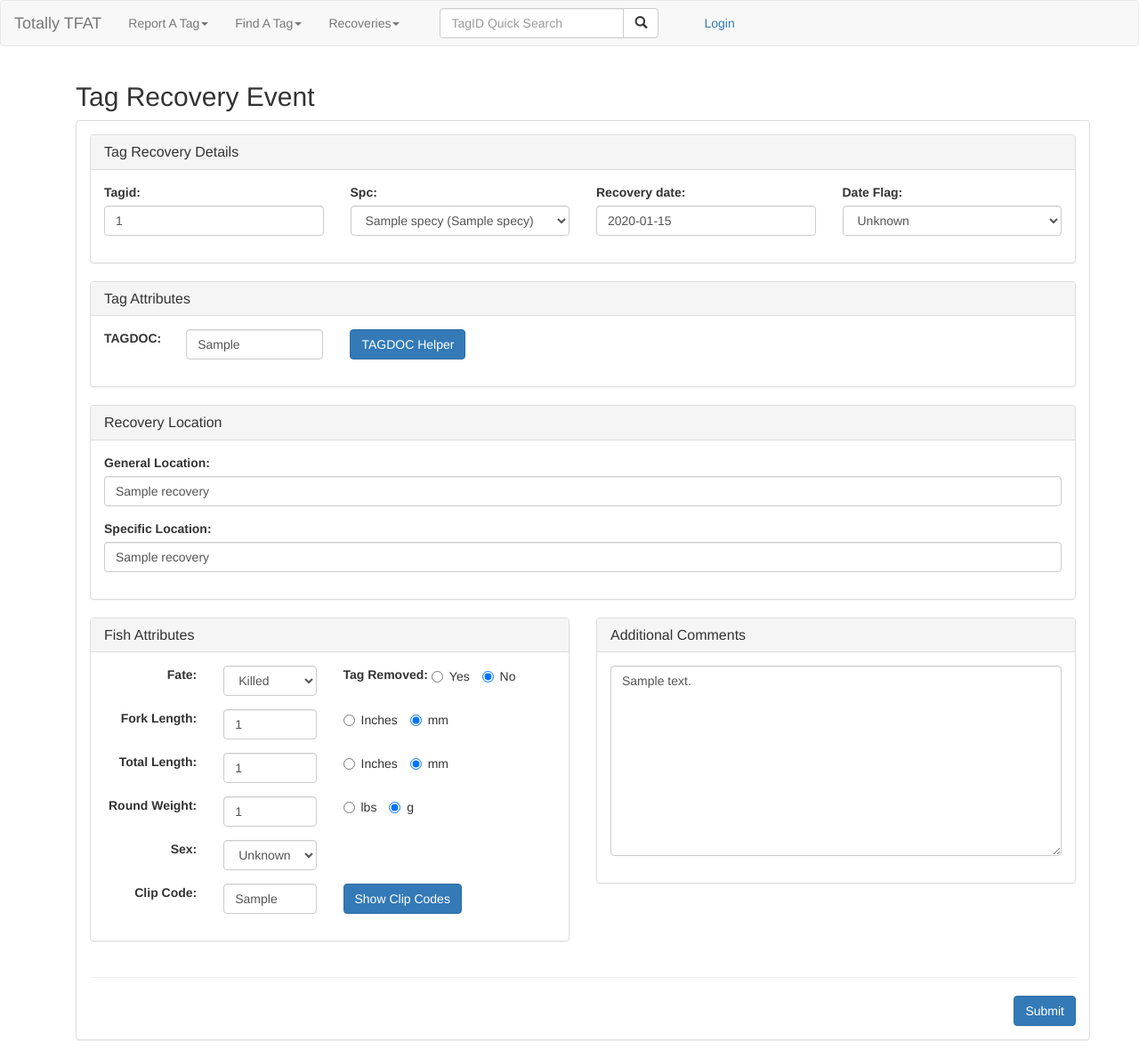
After one commit to AdamCottrill/TFAT, a Django app: page /tfat/edit_recovery/1/ in a window 1280 px wide. The commit adds this page. Shown: the whole page at 89% size. Run offline with Django 3.2, Linux system fonts and the light colour scheme; tables that the repository leaves empty hold one stand-in row (values such as "Sample post"); parts of the project's set-up code (start-up, migrations or seed data) failed here and were passed over; some libraries are stand-ins or nearby versions.

Commit message:
Added basics for recovery form
Updated urls, views and forms to render a form for tag recovery events.
Flushed basic form using bootstrap styling.  Added place holder for
tagdoc, lat-lon, and clip code templates created earlier this week.
Template renders properly, but view code or tests have not been completed.

```diff
--- a/tfat/forms.py
+++ b/tfat/forms.py
@@ -78,7 +78,6 @@ class CreateJoePublicForm(JoePublicForm):
 
     same_name = forms.BooleanField(widget=HiddenInput(attrs={'value':False}),
                                    initial=False, required=False)
-
 
     def clean(self):
         cleaned_data = super(JoePublicForm, self).clean()
@@ -226,11 +225,65 @@ class ReportForm(ModelForm):
         return cleaned_data
 
 
-class RecoveryForm(forms.Form):
+class RecoveryForm(ModelForm):
     '''A form to capture the information associated with a recaptured tag
     reported by an angler'''
 
-    pass
+
+
+    class Meta:
+        model = Recovery
+        fields = [ 'tagid', 'report', 'spc', 'recovery_date', 'date_flag',
+                   'general_name', 'specific_name', 'dd_lat', 'dd_lon',
+                   'latlon_flag',
+
+                   #'tag_origin', 'tag_position', 'tag_type','tag_colour',
+                    'tagdoc', 'tag_removed', 'fate',
+
+                    'flen', 'tlen', 'rwt', 'sex', 'clipc',
+                   'comment',]
+
+        widgets = {
+            'report':forms.HiddenInput(),
+            'tagid':forms.TextInput(attrs={'class':'form-control'}),
+            'spc':forms.Select(attrs={'class':'form-control'}),
+            'recovery_date':forms.DateInput(attrs={'class':
+                                                 'form-control datepicker',
+                                                 'placeholder':TODAY}),
+            'date_flag':forms.Select(attrs={'class':'form-control'}),
+
+            'tagdoc':forms.TextInput(attrs={'class':'form-control'}),
+            'specific_name':forms.TextInput(attrs={'class':'form-control'}),
+            'general_name':forms.TextInput(attrs={'class':'form-control'}),
+            'dd_lat':forms.TextInput(attrs={'class':'form-control'}),
+            'dd_lon':forms.TextInput(attrs={'class':'form-control'}),
+            'latlon_flag':forms.Select(attrs={'class':'form-control'}),
+
+            'tag_removed':forms.CheckboxInput(attrs={'class':'form-control'}),
+            'fate':forms.Select(attrs={'class':'form-control'}),
+
+            'flen':forms.TextInput(attrs={'class':'form-control'}),
+            'tlen':forms.TextInput(attrs={'class':'form-control'}),
+            'rwt':forms.TextInput(attrs={'class':'form-control'}),
+            'sex':forms.Select(attrs={'class':'form-control'}),
+            'clipc':forms.TextInput(attrs={'class':'form-control'}),
+
+
+            'comment': forms.Textarea(attrs={'class': 'form-control',
+                                             'rows': 10}),
+        }
+
+
+
+        #javascript logic in template:
+
+        #dd_lat and dd_lon - accept multiple formats including clickable widget
+
+        #clipc - list individual clips in checkbox and biuld clipc or
+        #populate checkboxes based on contnets of clipc
+
+        #tagdoc - list each component radio buttons and biuld tagdoc
+        #OR parse tagdoc and populate radio buttons
 
 
 #    report  = forms.ForeignKey(Report, related_name="Report")
--- a/tfat/templates/tfat/angler_form.html
+++ b/tfat/templates/tfat/angler_form.html
@@ -225,7 +225,8 @@
                     </div>
                     <div class="col-md-1 col-md-offset-8">
                         {% if anglers %}
-                        <input class="btn btn-default pull-right" type="submit" value="Create New Angler"> {% else %}
+                        <input class="btn btn-default pull-right" type="submit" value="Create New Angler">
+                        {% else %}
                         <input class="btn btn-default pull-right" type="submit" value="Submit">
                         {% endif %}
                     </div>
--- /dev/null
+++ b/tfat/templates/tfat/recovery_form.html
@@ -0,0 +1,343 @@
+{% extends "tfat/tfat_base.html" %}
+
+{% block extrahead %}
+
+    <link rel="stylesheet" href="//ajax.googleapis.com/ajax/libs/jqueryui/1.10.4/themes/smoothness/jquery-ui.css" />
+    <script src="//ajax.googleapis.com/ajax/libs/jqueryui/1.10.4/jquery-ui.min.js"></script>
+
+
+{% endblock extrahead %}
+
+
+{% block content %}
+<div class="container">
+
+    <h2>Tag Recovery Event</h2>
+    <div class="panel panel-default">
+        <div class="panel-body">
+
+            <form method="post" action="{{ request.path }}">
+                {% csrf_token %}
+
+                <div class="panel panel-default">
+                    <div class="panel-heading">
+                        <h3 class="panel-title">Tag Recovery Details</h3>
+                    </div>
+                    <div class="panel-body">
+
+                        <div id="tagid_row" class="row" >
+                            <div class="col-md-3" >
+                                <div class="form-group {% if form.tagid.errors %}has-error{% endif %}">
+                                    {{ form.tagid.label_tag }}
+                                    {{ form.tagid }}
+                                    {% if form.tagid.errors %}
+                                    {% for error in form.tagid.errors %}
+                                    <div class="has-error help-block text-danger">{{ error }}</div>
+                                    {% endfor %}
+                                    {% endif %}
+                                </div>
+                            </div>
+                            <div class="col-md-3" >
+                                <div class="form-group {% if form.spc.errors %}has-error{% endif %}">
+                                    {{ form.spc.label_tag }}
+                                    {{ form.spc }}
+                                    {% if form.spc.errors %}
+                                    {% for error in form.spc.errors %}
+                                    <div class="has-error help-block text-danger">{{ error }}</div>
+                                    {% endfor %}
+                                    {% endif %}
+                                </div>
+                            </div>
+                            <div class="col-md-3" >
+                                <div class="form-group {% if form.recovery_date.errors %}has-error{% endif %}">
+                                    {{ form.recovery_date.label_tag }}
+                                    {{ form.recovery_date }}
+                                    {% if form.recovery_date.errors %}
+                                    {% for error in form.recovery_date.errors %}
+                                    <div class="has-error help-block text-danger">{{ error }}</div>
+                                    {% endfor %}
+                                    {% endif %}
+                                </div>
+                            </div>
+
+                            <div class="col-md-3" >
+                                <div class="form-group {% if form.date_flag.errors %}has-error{% endif %}">
+                                    {{ form.date_flag.label_tag }}
+                                    {{ form.date_flag }}
+                                    {% if form.date_flag.errors %}
+                                    {% for error in form.date_flag.errors %}
+                                    <div class="has-error help-block text-danger">{{ error }}</div>
+                                    {% endfor %}
+                                    {% endif %}
+                                </div>
+                            </div>
+                        </div> <!-- tagid row -->
+                    </div>
+                </div>  <!-- Details Panel -->
+
+
+                <div class="panel panel-default">
+                    <div class="panel-heading">
+                        <h3 class="panel-title">Tag Attributes</h3>
+                    </div>
+                    <div class="panel-body">
+
+                        <div id="tagdoc_row" class="row" >
+                            <div class="col-md-1 text-right" >
+                                {{ form.tagdoc.label_tag }}
+                            </div>
+                            <div class="col-md-2" >
+                                <div class="form-group {% if form.tagdoc.errors %}has-error{% endif %}">
+                                    {{ form.tagdoc }}
+                                    {% if form.tagdoc.errors %}
+                                    {% for error in form.tagdoc.errors %}
+                                    <div class="has-error help-block text-danger">{{ error }}</div>
+                                    {% endfor %}
+                                    {% endif %}
+                                </div>
+                            </div>
+                            <div class="col-md-2" >
+                                <a class="btn btn-primary" href="#" role="button">TAGDOC Helper</a>
+                            </div>
+                        </div>
+
+                    </div>
+                </div> <!-- Tag Attributes Panel -->
+
+
+
+                <div class="panel panel-default">
+                    <div class="panel-heading">
+                        <h3 class="panel-title">Recovery Location</h3>
+                    </div>
+                    <div class="panel-body">
+
+                        <div class="form-group {% if form.general_name.errors %}has-error{% endif %}">
+                            {{ form.general_name.label_tag }}
+                            {{ form.general_name }}
+                            {% if form.general_name.errors %}
+                            {% for error in form.general_name.errors %}
+                            <div class="has-error help-block text-danger">{{ error }}</div>
+                            {% endfor %}
+                            {% endif %}
+                        </div>
+                        <div class="form-group {% if form.specific_name.errors %}has-error{% endif %}">
+                            {{ form.specific_name.label_tag }}
+                            {{ form.specific_name }}
+                            {% if form.specific_name.errors %}
+                            {% for error in form.specific_name.errors %}
+                            <div class="has-error help-block text-danger">{{ error }}</div>
+                            {% endfor %}
+                            {% endif %}
+                        </div>
+
+                    </div>
+                </div> <!-- Recovery Location -->
+
+
+
+
+
+                <div id="fish_row" class="row" >
+
+                    <div id="fish_col" class="col-md-6" >
+                        <div class="panel panel-default">
+                            <div class="panel-heading">
+                                <h3 class="panel-title">Fish Attributes</h3>
+                            </div>
+                            <div class="panel-body">
+
+                                <div id="fate_row" class="row" >
+                                    <div class="col-md-3 text-right" >
+                                        {{ form.fate.label_tag }}
+                                    </div>
+                                    <div class="col-md-3" >
+                                        <div class="form-group {% if form.fate.errors %}has-error{% endif %}">
+
+                                            {{ form.fate }}
+                                            {% if form.fate.errors %}
+                                            {% for error in form.fate.errors %}
+                                            <div class="has-error help-block text-danger">{{ error }}</div>
+                                            {% endfor %}
+                                            {% endif %}
+                                        </div>
+                                    </div>
+
+
+                                    <div class="col-md-6" >
+                                        <label for="tag_removed">Tag Removed:</label>
+                                        <label class="radio-inline">
+                                            <input type="radio" name="tag_removed" id="tag_removed_true" value="inches"> Yes
+                                        </label>
+                                        <label class="radio-inline">
+                                            <input type="radio" name="tag_removed" id="tag_removed_false" value="false" checked> No
+                                        </label>
+                                    </div>
+
+                                </div>
+
+
+                                <div id="flen_row" class="row" >
+                                    <div class="col-md-3 text-right" >
+                                        {{ form.flen.label_tag }}
+                                    </div>
+                                    <div class="col-md-3" >
+                                        <div class="form-group {% if form.flen.errors %}has-error{% endif %}">
+
+                                            {{ form.flen }}
+                                            {% if form.flen.errors %}
+                                            {% for error in form.flen.errors %}
+                                            <div class="has-error help-block text-danger">{{ error }}</div>
+                                            {% endfor %}
+                                            {% endif %}
+                                        </div>
+                                    </div>
+                                    <div class="col-md-6" >
+                                        <label class="radio-inline">
+                                            <input type="radio" name="flen_Units" id="flen_units_inches" value="inches"> Inches
+                                        </label>
+                                        <label class="radio-inline">
+                                            <input type="radio" name="flen_Units" id="flen_units_mm" value="mm" checked> mm
+                                        </label>
+                                    </div>
+                                </div>
+
+
+                                <div id="tlen_row" class="row" >
+                                    <div class="col-md-3 text-right" >
+                                        {{ form.tlen.label_tag }}
+                                    </div>
+                                    <div class="col-md-3" >
+                                        <div class="form-group {% if form.tlen.errors %}has-error{% endif %}">
+
+                                            {{ form.tlen }}
+                                            {% if form.tlen.errors %}
+                                            {% for error in form.tlen.errors %}
+                                            <div class="has-error help-block text-danger">{{ error }}</div>
+                                            {% endfor %}
+                                            {% endif %}
+                                        </div>
+                                    </div>
+                                    <div class="col-md-6" >
+                                        <label class="radio-inline">
+                                            <input type="radio" name="tlen_Units" id="tlen_units_inches" value="inches"> Inches
+                                        </label>
+                                        <label class="radio-inline">
+                                            <input type="radio" name="tlen_Units" id="tlen_units_mm" value="mm" checked> mm
+                                        </label>
+                                    </div>
+                                </div>
+
+
+                                <div id="rwt_row" class="row" >
+                                    <div class="col-md-3 text-right" >
+                                        {{ form.rwt.label_tag }}
+                                    </div>
+                                    <div class="col-md-3" >
+                                        <div class="form-group {% if form.rwt.errors %}has-error{% endif %}">
+
+                                            {{ form.rwt }}
+                                            {% if form.rwt.errors %}
+                                            {% for error in form.rwt.errors %}
+                                            <div class="has-error help-block text-danger">{{ error }}</div>
+                                            {% endfor %}
+                                            {% endif %}
+                                        </div>
+                                    </div>
+                                    <div class="col-md-6" >
+                                        <label class="radio-inline">
+                                            <input type="radio" name="rwt_Units" id="rwt_units_lbs" value="lbs"> lbs
+                                        </label>
+                                        <label class="radio-inline">
+                                            <input type="radio" name="rwt_Units" id="rwt_units_g" value="g" checked> g
+                                        </label>
+                                    </div>
+                                </div>
+
+
+
+
+                                <div id="sex_row" class="row" >
+                                    <div class="col-md-3 text-right" >
+                                        {{ form.sex.label_tag }}
+                                    </div>
+                                    <div class="col-md-3" >
+                                        <div class="form-group {% if form.sex.errors %}has-error{% endif %}">
+
+                                            {{ form.sex }}
+                                            {% if form.sex.errors %}
+                                            {% for error in form.sex.errors %}
+                                            <div class="has-error help-block text-danger">{{ error }}</div>
+                                            {% endfor %}
+                                            {% endif %}
+                                        </div>
+                                    </div>
+                                </div>
+
+
+                                <div id="clipc_row" class="row" >
+                                    <div class="col-md-3 text-right" >
+                                        {{ form.clipc.label_tag }}
+                                    </div>
+                                    <div class="col-md-3" >
+                                        <div class="form-group {% if form.clipc.errors %}has-error{% endif %}">
+                                            {{ form.clipc }}
+                                            {% if form.clipc.errors %}
+                                            {% for error in form.clipc.errors %}
+                                            <div class="has-error help-block text-danger">{{ error }}</div>
+                                            {% endfor %}
+                                            {% endif %}
+                                        </div>
+                                    </div>
+                                    <div class="col-md-2" >
+                                        <a class="btn btn-primary" href="#" role="button">Show Clip Codes</a>
+                                    </div>
+                                </div>
+
+
+                            </div> <!-- Fish Panel -->
+                        </div> <!-- fish column -->
+                    </div>
+
+                    <div id="comments_column" class="col-md-6" >
+                        <div class="panel panel-default">
+                            <div class="panel-heading">
+                                <h3 class="panel-title">Additional Comments</h3>
+                            </div>
+                            <div class="panel-body">
+                                <!-- <div id="fish_comments" class="col-md-6" > -->
+                                <div class="form-group {% if form.comment.errors %}has-error{% endif %}">
+                                    {{ form.comment }}
+                                    {% if form.comment.errors %}
+                                    {% for error in form.comment.errors %}
+                                    <div class="has-error help-block text-danger">{{ error }}</div>
+                                    {% endfor %}
+                                    {% endif %}
+                                </div>
+                            </div>
+                        </div> <!-- Comments Panel -->
+                    </div> <!-- Comments Column -->
+                </div>
+
+                <hr />
+
+
+                <input class="btn btn-primary pull-right" type="submit" value="Submit">
+
+            </form>
+
+
+        </div>
+    </div>
+</div>
+
+
+<script>
+  $(function() {
+    $( ".datepicker" ).datepicker({ dateFormat: 'yy-mm-dd' });
+  });
+</script>
+
+
+
+{% endblock %}
--- a/tfat/urls.py
+++ b/tfat/urls.py
@@ -9,7 +9,8 @@ from tfat.views import (SpeciesListView, ReportListView,
                         angler_reports_view, create_angler, update_angler,
                         tags_recovered_project, tags_applied_project,
                         tagid_quicksearch_view, create_report, edit_report,
-                        report_detail_view, serve_file)
+                        report_detail_view, create_recovery, edit_recovery,
+                        serve_file)
 
 urlpatterns = patterns("",
 
@@ -148,12 +149,28 @@ urlpatterns = patterns("",
             ),
 
         url(
-            #TODO - once reported, all we need is report ID, not angler
-            #regex=r'^edit_report/(?P<angler_id>\d+)/(?P<report_id>\d+)/$',
             regex=r'^edit_report/(?P<report_id>\d+)/$',
             view=edit_report,
             name='edit_report'
             ),
+
+
+
+        #TAG RECOVERIES
+        url(
+            regex=r'^create_recovery/(?P<report_id>\d+)/$',
+            view=create_recovery,
+            name='create_recovery'
+            ),
+
+
+        url(
+            regex=r'^edit_recovery/(?P<recovery_id>\d+)/$',
+            view=edit_recovery,
+            name='edit_recovery'
+            ),
+
+
 
 
         #this function is used to download reports and files from project pages
--- a/tfat/views.py
+++ b/tfat/views.py
@@ -14,7 +14,8 @@ from geojson import MultiLineString
 
 from tfat.models import Species, JoePublic, Report, Recovery, Encounter, Project
 from tfat.filters import JoePublicFilter
-from tfat.forms import JoePublicForm, CreateJoePublicForm, ReportForm
+from tfat.forms import (JoePublicForm, CreateJoePublicForm, ReportForm,
+                        RecoveryForm)
 
 from tfat.utils import *
 
@@ -394,7 +395,6 @@ def create_report(request, angler_id):
                                                      'action': 'Create',})
 
 
-
 def edit_report(request, report_id):
     """This view is used to edit an existing tag report.
     """
@@ -403,8 +403,6 @@ def edit_report(request, report_id):
     angler = report.reported_by
     if request.method == 'POST':
         form = ReportForm(request.POST, request.FILES, instance=report)
-
-        #import pdb;pdb.set_trace()
         if form.is_valid():
             report = form.save(commit=False)
             #report.associated_file = request.FILES.get('associated_file')
@@ -418,6 +416,45 @@ def edit_report(request, report_id):
     return render(request, 'tfat/report_form.html', {'form': form,
                                                      'angler':angler,
                                                      'action': 'Edit'})
+
+
+
+def create_recovery(request, report_id):
+    """This view is used to create a new tag recovery.
+    """
+
+    report = get_object_or_404(Report, id=report_id)
+    if request.method == 'POST':
+        form = RecoveryForm(request.POST)
+        if form.is_valid():
+            recovery = form.save(commit=False)
+            recovery.report = report
+            recovery.save()
+            return redirect('report_detail', report_id=report.id)
+    else:
+        form = RecoveryForm(initial={'reported':report})
+
+    return render(request, 'tfat/recovery_form.html', {'form': form})
+
+
+def edit_recovery(request, recovery_id):
+    """This view is used to edit/update existing tag recoveries.
+    """
+
+    recovery = get_object_or_404(Recovery, id=recovery_id)
+    if request.method == 'POST':
+        form = RecoveryForm(request.POST, instance=recovery)
+        if form.is_valid():
+            #recovery = form.save(commit=False)
+            #recovery.report = report
+            #recovery.save()
+            form.save()
+            return redirect('report_detail', report_id=recovery.report.id)
+    else:
+        form = RecoveryForm(instance=recovery)
+
+    return render(request, 'tfat/recovery_form.html', {'form': form})
+
 
 
 
```
Also changed, not shown: tfat/models.py (+10 -8 lines).
